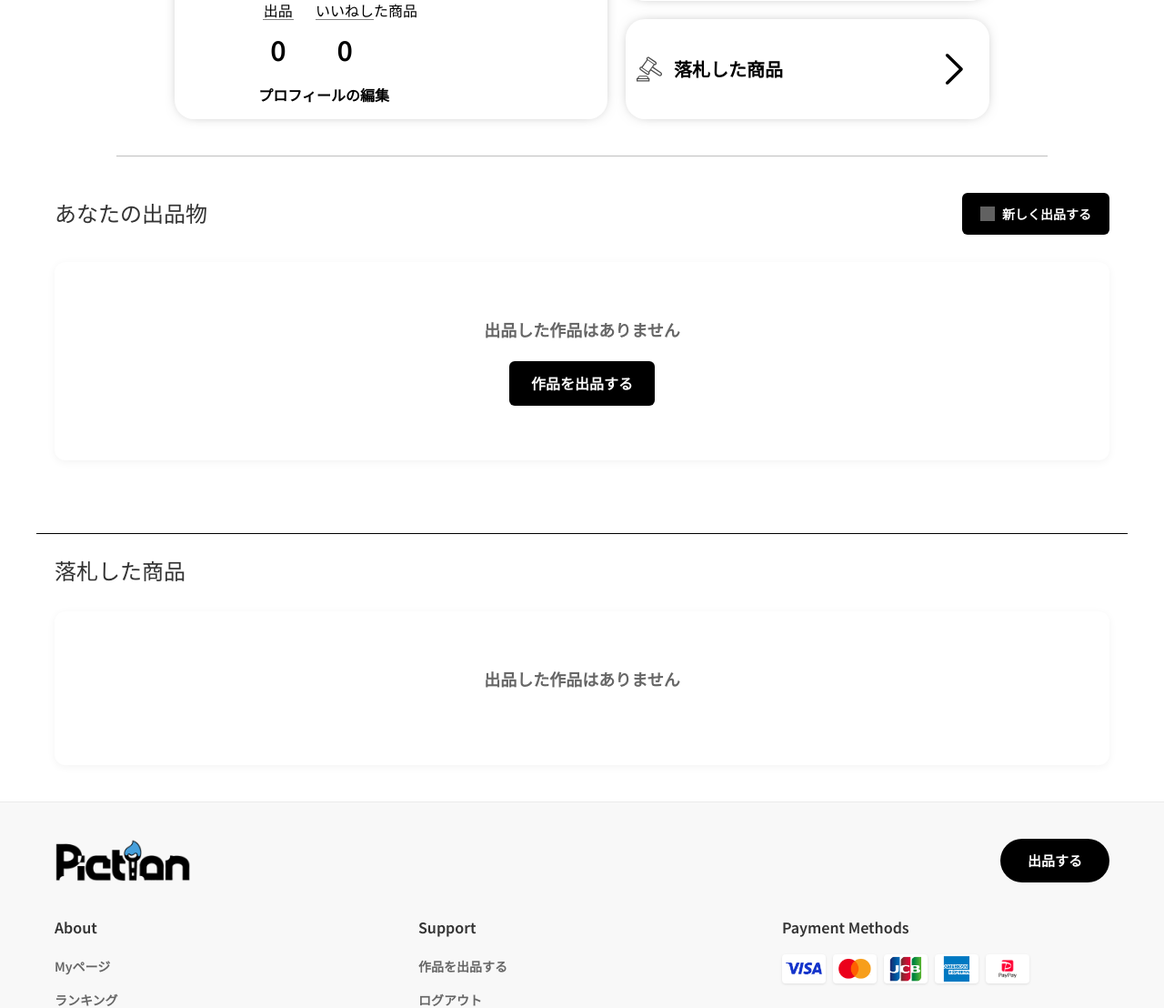
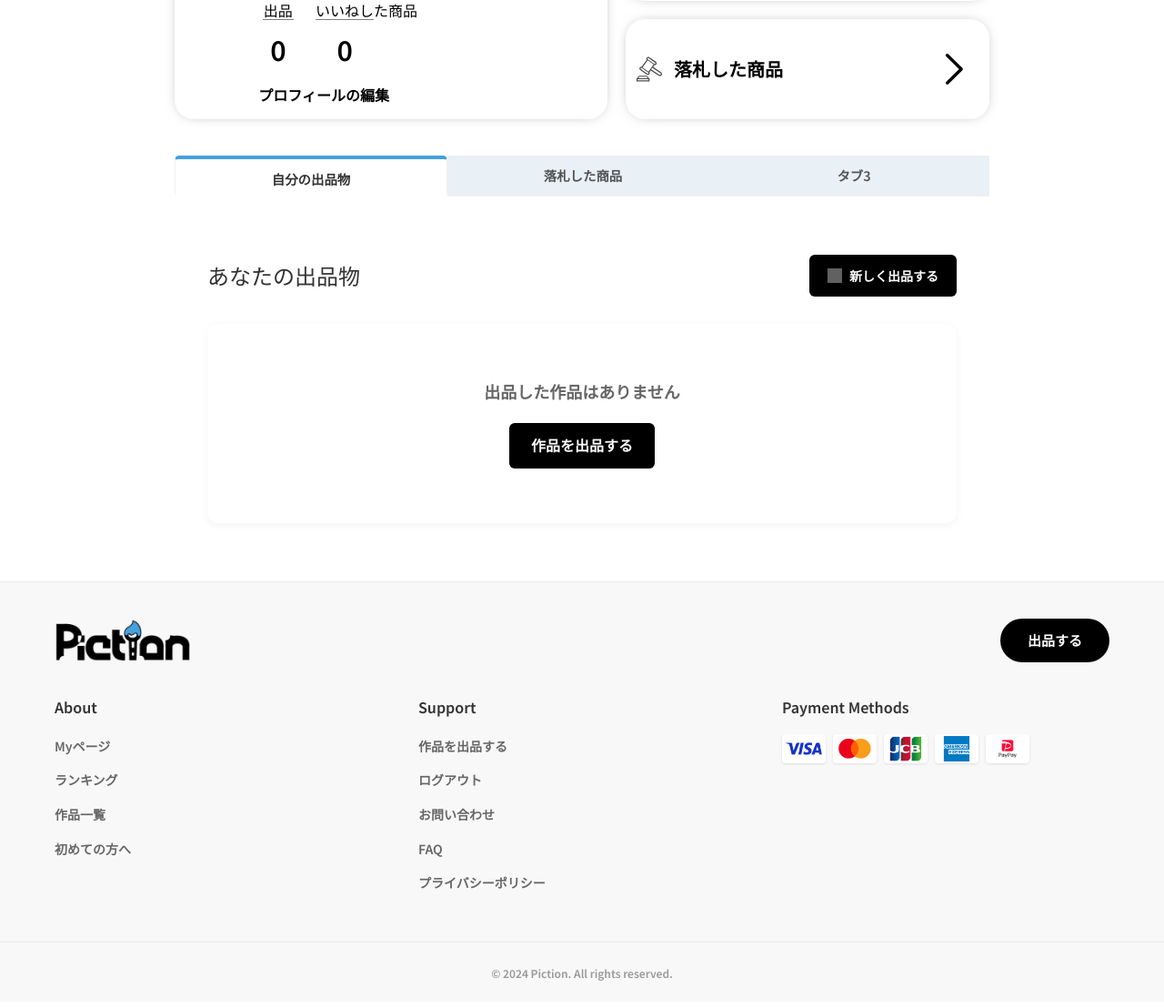
Before and after one commit to tontontoto/Piction, a Flask app: page /myPage in a window 1280 px wide. Shown: the part 552-1660 px from the top of the page at 91% size. After the commit the page ends 1630 px from the top, so only its background shows below. Run offline with Flask 3, Linux system fonts and the light colour scheme; the visitor is signed in with stand-in values (Sample User, id 1); data comes from the database, SQL or seed files in the repository; data that the repository does not hold is empty; some web fonts are replaced; grey boxes are pictures that could not be loaded.

Commit message:
マイページにタブ追加

```diff
--- a/static/css/myPage.css
+++ b/static/css/myPage.css
@@ -48,7 +48,7 @@ body {
 }
 
 .profile {
-    width: 65%;
+    width: 70%;
     padding-left: 5%;
     background: #ffffff;
     box-shadow: 0px 0px 15px -7px #787878;
@@ -369,6 +369,56 @@ body {
     border-color: #000000;
 }
 
+/* タブ切り替え */
+.tab-1 {
+    display: flex;
+    flex-wrap: wrap;
+    width: 70%;
+    margin: 0 auto;
+}
+
+.tab-1 > label {
+    flex: 1 1;
+    order: -1;
+    min-width: 70px;
+    padding: .7em 1em .5em;
+    border-bottom: 1px solid #f0f0f0;
+    border-radius: 0;
+    background-color: #e9f0f6;
+    color: #535353;
+    font-size: .9em;
+    text-align: center;
+    cursor: pointer;
+}
+
+.tab-1 > label:hover {
+    opacity: .8;
+}
+
+.tab-1 input {
+    display: none;
+}
+
+.tab-1 > div {
+    display: none;
+    width: 100%;
+    padding: 1.5em 1em;
+    background-color: #fff;
+}
+
+.tab-1 label:has(:checked) {
+    background-color: #fff;
+    border-color: #46a0dc #f0f0f0 #fff;
+    border-style: solid;
+    border-width: 4px 1px 1px;
+    border-radius: 5px;
+    color: #333333;
+}
+
+.tab-1 label:has(:checked) + div {
+    display: block;
+}
+
 /* #mainContents {
     width: 70%;
     margin: 5vw auto;
--- a/static/css/my_winning_bids.css
+++ b/static/css/my_winning_bids.css
@@ -6,6 +6,7 @@
 
 .winning-bids-container {
     max-width: 1200px;
+    min-height: 250px;
     margin: 40px auto;
     padding: 20px;
 }
--- a/static/css/userSales.css
+++ b/static/css/userSales.css
@@ -14,7 +14,6 @@
 }
 
 .user-sales-container:nth-child(1) {
-    border-top: 1px solid #000000;
     padding-top: 2%;
 }
 
--- a/templates/myPage.html
+++ b/templates/myPage.html
@@ -185,8 +185,11 @@
         </div>
     </main>
 
-    <hr class="separatorLine">
-
+    <div class="tab-1">
+        <label>
+            <input type="radio" name="tab-1" checked>
+            自分の出品物
+        </label>
         <!-- 自分の出品物表示エリア -->
         <div>
             {% with sales = sales %}
@@ -194,11 +197,22 @@
             {% endwith %}
         </div>
 
+        <label>
+            <input type="radio" name="tab-1">
+            落札した商品
+        </label>
         <!-- 落札完了出品物表示エリア -->
         <div>
             {% with myBidSales = myBidSales %}
             {% include 'successfulBid.html' %}
             {% endwith %}
+        </div>
+
+        <label>
+            <input type="radio" name="tab-1">
+            タブ3
+        </label>
+        <div>もう一個なんか追加します。</div>
     </div>
 
 
```
Lines whose indentation alone changed are shown as unchanged.
